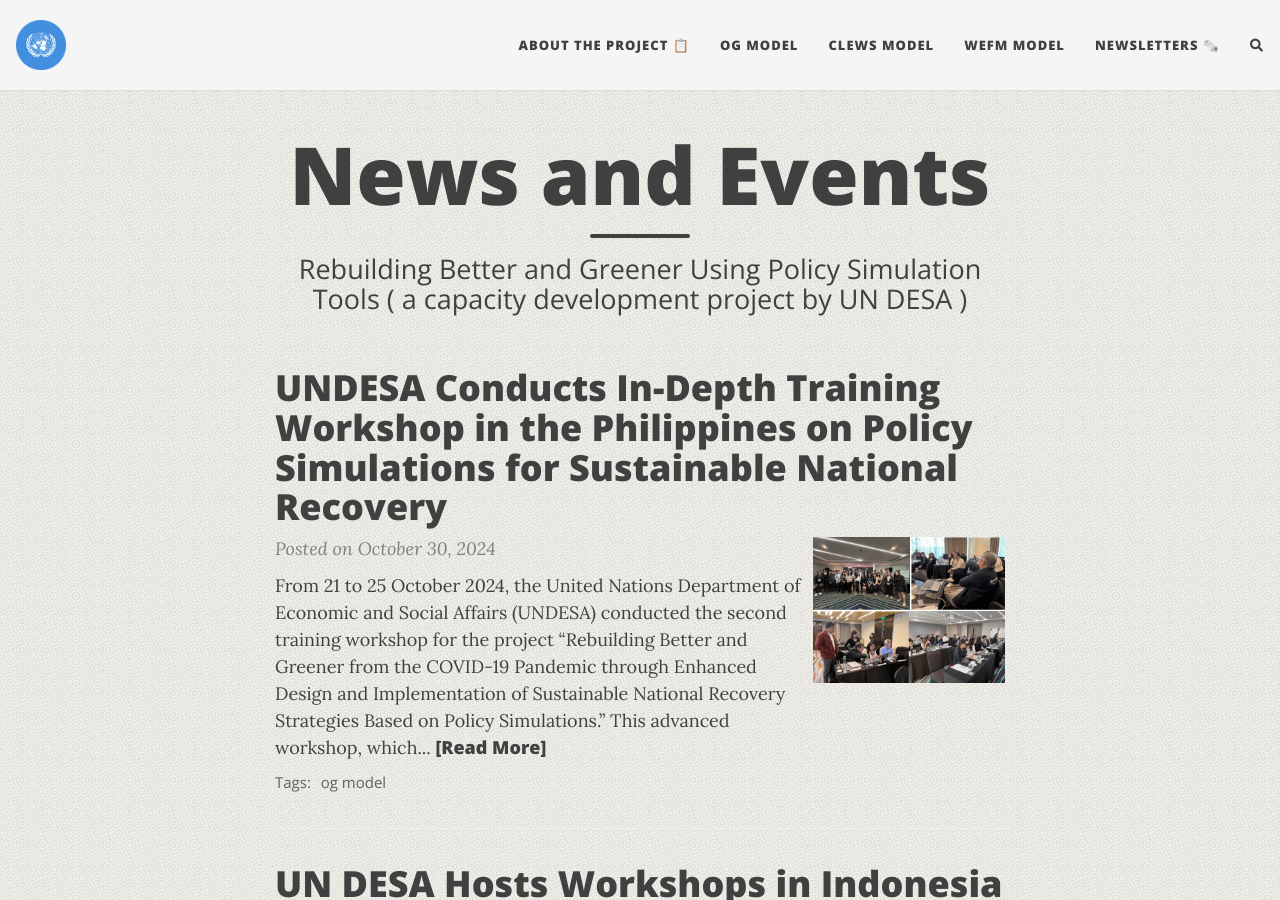
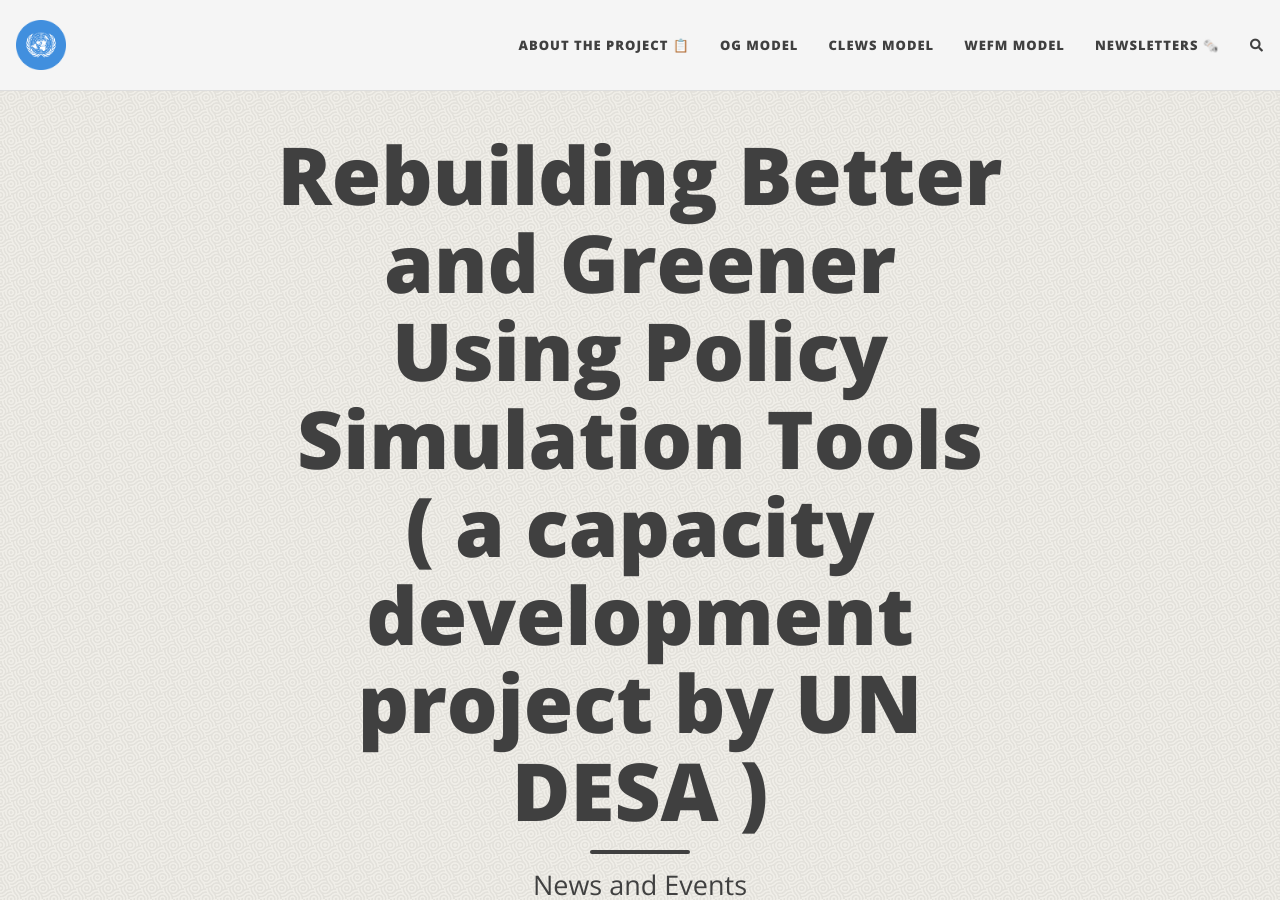
Before and after one commit to desa-eapd/UNDESA-modelling, a Jekyll site: the page built from index.html, in a window 1280 px wide and 900 px high. Built offline with Jekyll 4.4.1, drawn with Linux system fonts in a browser that asks for light colours; nearby versions of some CDN libraries; the list of posts is cut into pages by our own code; comment, search, counter and statistics services are not loaded.

```diff
--- a/index.html
+++ b/index.html
@@ -1,5 +1,5 @@
 ---
 layout: home
-title: News and Events
-subtitle: Rebuilding Better and Greener Using Policy Simulation Tools ( a capacity development project by UN DESA )
+title: Rebuilding Better and Greener Using Policy Simulation Tools ( a capacity development project by UN DESA )
+subtitle: News and Events
 ---
```
